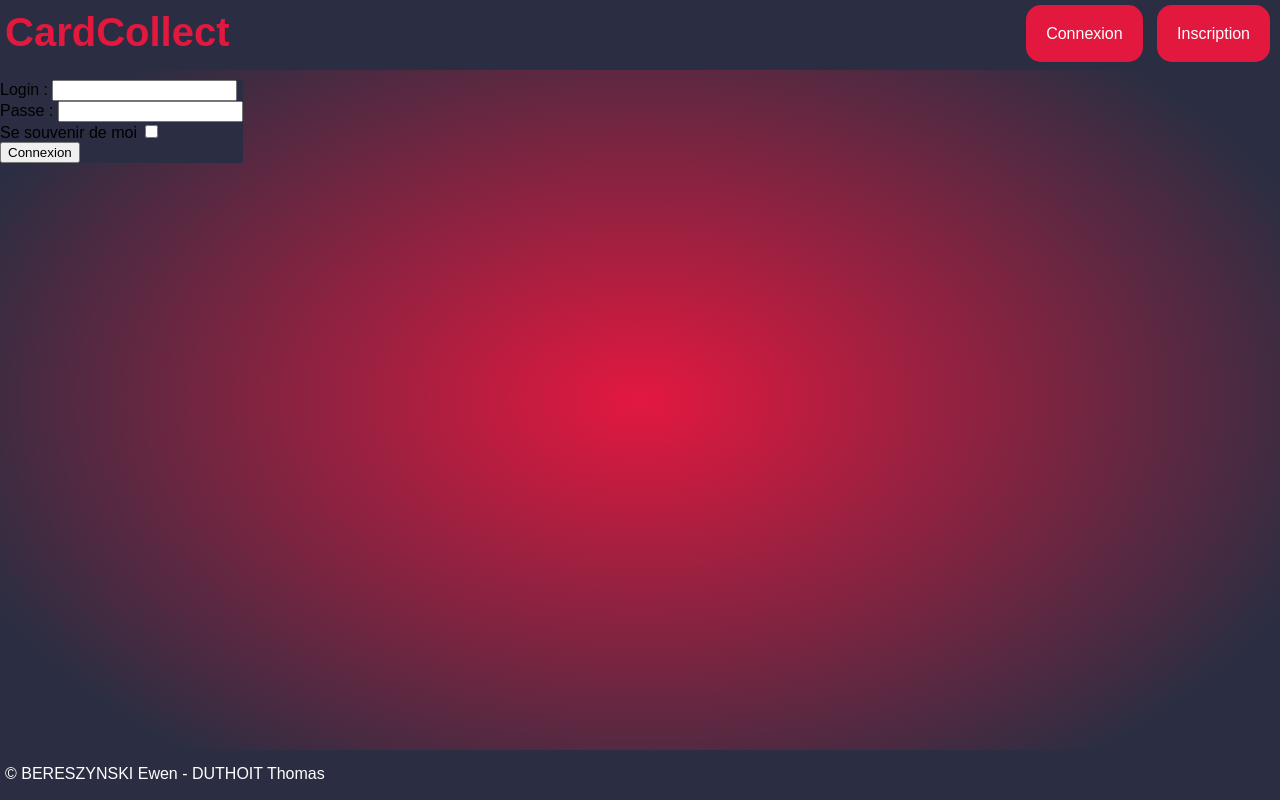
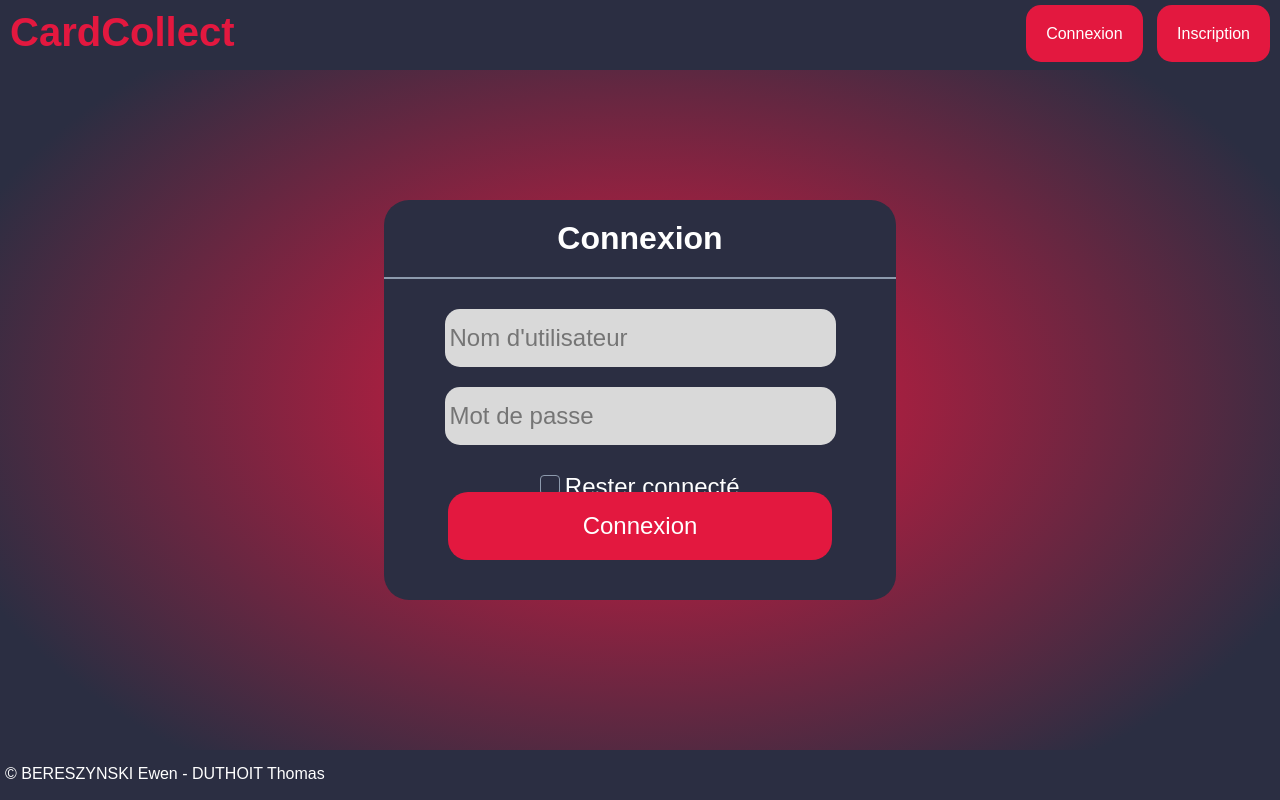
Before and after one commit to Thomas-Duthoit/CardCollect, a PHP site: page /index.php?view=login in a window 1280 px wide. Run offline with PHP 8.4, Linux system fonts and the light colour scheme.

Commit message:
login page done

```diff
--- a/css/style.css
+++ b/css/style.css
@@ -1,7 +1,10 @@
 :root {
     --crimson: #e3183f;
     --white: #ffffff;
+    --black: #000000;
     --dark: #2b2e42;
+    --dgray: #8d9aad;
+    --lgray: #d9d9d9;
 
     --r1-bg: #8d9aad;
     --r2-bg: #00bf63;
@@ -78,13 +81,14 @@ body {
 }
 
 /*    #site_logo    */
-#site_logo{
+#site_logo {
     color: var(--crimson);
     text-decoration: none;
     font-weight: bold;
     font-size: 40px;
     position: absolute;
-    left: 5px; top: 10px;
+    left: 10px;
+    top: 10px;
 }
 
 /*    #navbar_buttons   */
@@ -123,11 +127,6 @@ body {
     top:15px; left: 5px;
 }
 
-
-
-
-
-
 /*    .radial_bg    */
 .radial_bg {
     background: var(--radial-bg);
@@ -137,11 +136,89 @@ body {
     top: 0;
     left: 0;
     z-index: -1;
-
+    display: flex;
+    align-items: center;
+    justify-content: center;
 }
 
 /*    #formLogin    */
 #formLogin {
     background-color: var(--dark);
+    width: 40vw;
+    height: 50vh;
+    display: inline-block;
+    color: var(--white);
+    text-align: center;
+    border-radius: 25px;
+    position: relative;
+}
+#formLogin h1 {
+    border-bottom: 2px solid var(--dgray);
+    margin: 0;
+    padding: 20px;
+}
+
+#formLogin input[type=text], #formLogin input[type=password] {
+    background-color: var(--lgray);
+    color: var(--black);
+    width: 30vw;
+    height: 7vh;
+    font-size: x-large;
+    margin: 30px 0 -10px 0;
+    border: none;
+    border-radius: 15px;
+    padding-left: 5px;
+}
+
+#formLogin input[type=checkbox] {
+    margin: 40px 0 0 0;
+}
+
+#formLogin label {
+    font-size: x-large;
+}
+
+#formLogin input[type=submit] {
+    background-color: var(--crimson);
+    padding: 20px;
+    color: var(--white);
+    width: 30vw;
+    border: none;
+    font-size: x-large;
     position: absolute;
+    bottom: 5vh;
+    left: 5vw;
+    border-radius: 20px;
 }
+
+/*    .crimson_cb    */
+/*
+styliser une cb:
+source: http://blog.bruyere-freelance.fr/styliser-checkbox-css-proprement/
+*/
+.crimson_cb {
+    /*Suppressiobn de l'apparence de base*/
+    -webkit-appearance: none;
+    -moz-appearance: none;
+    -ms-appearance: none;
+
+    border-radius: 4px;
+    height: 20px;
+    width: 20px;
+    background: var(--dark);
+    border: 1px solid var(--dgray);
+}
+.crimson_cb:checked {
+    margin:0px;
+    position: relative;
+    &:before {
+        content: '✓';
+        display: block;
+        color: var(--crimson);
+        font-size: 18px;
+        position: absolute;
+        font-weight: bold;
+        top: -3px;
+        left: 3px;
+    }
+}
--- a/templates/login.php
+++ b/templates/login.php
@@ -15,18 +15,14 @@ if ($checked = valider("remember", "COOKIE")) $checked = "checked";
 ?>
 
 <div class="radial_bg">
-
-<h1>Connexion</h1>
-
-<div id="formLogin">
-<form action="controleur.php" method="GET">
-<label for="login"> Login : </label><input type="text" id="login" name="login" value="<?php echo $login;?>" /><br />
-<label for="passe">Passe : </label><input type="password" id="passe" name="passe" value="<?php echo $passe;?>" /><br />
-<label for="remember">Se souvenir de moi </label><input type="checkbox" <?php echo $checked;?> name="remember" id="remember" value="ok"/> <br />
-
-<input type="submit" name="action" value="Connexion" />
-</form>
+	<div id="formLogin">
+		<h1>Connexion</h1>
+		<form action="controleur.php" method="GET">
+			<input type="text" id="login" name="login" value="<?php echo $login;?>" placeholder="Nom d'utilisateur"/><br />
+			<input type="password" id="passe" name="passe" value="<?php echo $passe;?>" placeholder="Mot de passe"/><br />
+			<input type="checkbox" <?php echo $checked;?> name="remember" id="remember" value="ok" class="crimson_cb"/>
+			<label for="remember">Rester connecté</label>
+			<input type="submit" name="action" value="Connexion"/>
+		</form>
+	</div>
 </div>
-
-
-</div>
```
